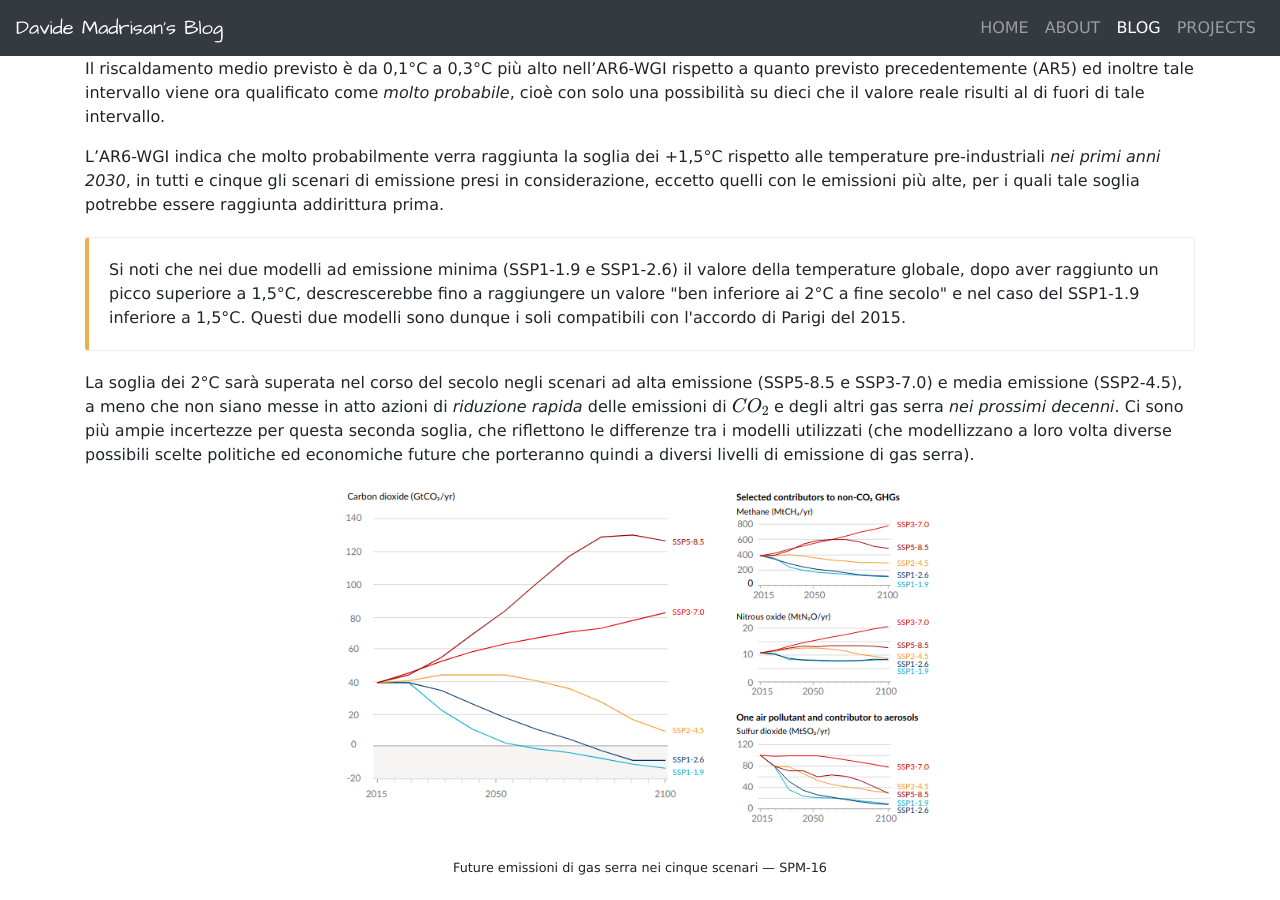
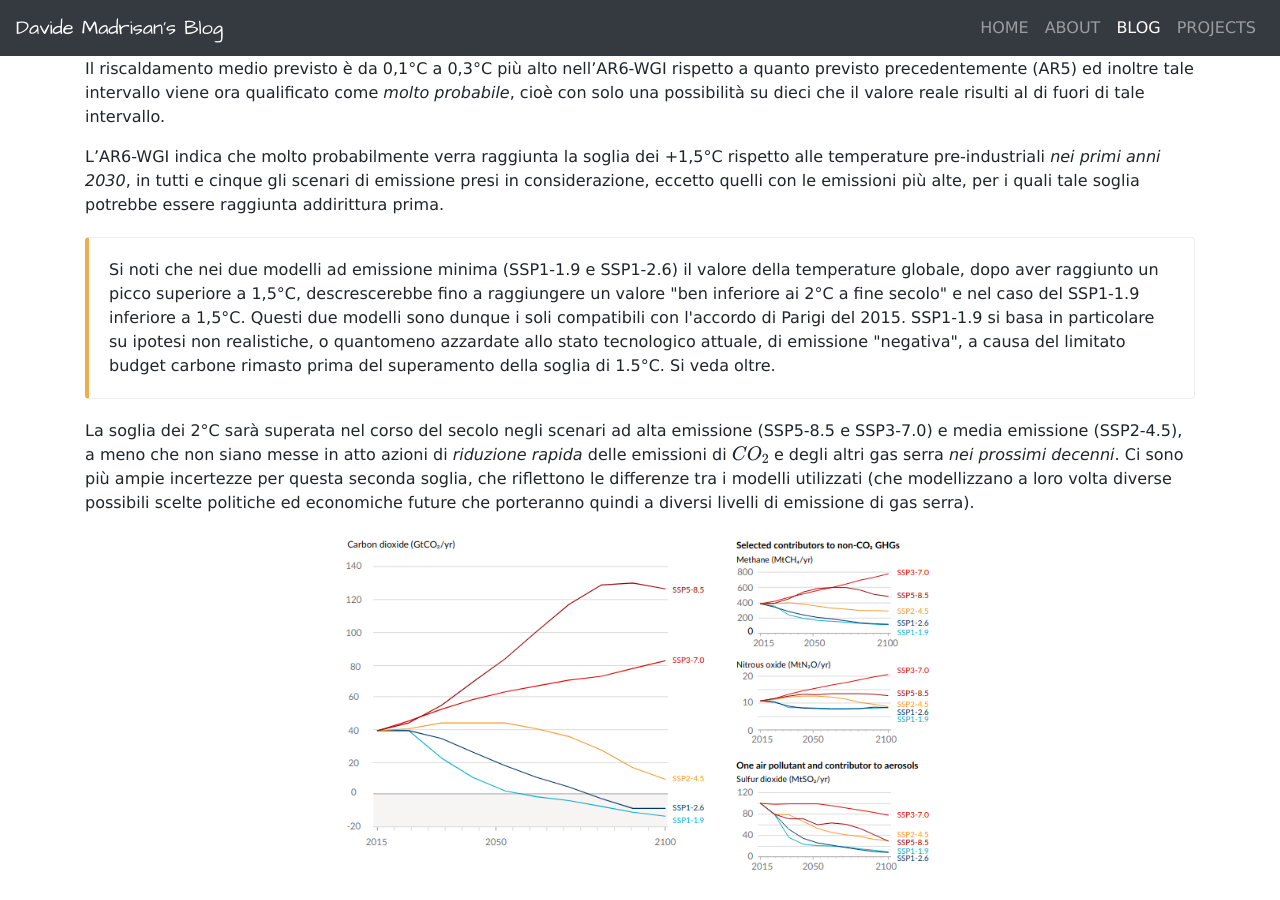
Before and after one commit to madrisan/madrisan.github.io, a Jekyll site: the page built from _posts/2021-08-09-ipcc-sixth-assessment-report.md, in a window 1280 px wide and 900 px high, scrolled down 2123 px. Built offline with Jekyll 4.4.1, drawn with Linux system fonts in a browser that asks for light colours; nearby versions of some CDN libraries; formulas are drawn with MathJax 3.

Commit message:
Add a note about SSP1-1.9 and nagative emissions
Signed-off-by: Davide Madrisan <davide.madrisan@gmail.com>

```diff
--- a/_posts/2021-08-09-ipcc-sixth-assessment-report.md
+++ b/_posts/2021-08-09-ipcc-sixth-assessment-report.md
@@ -124,6 +124,10 @@ Si noti che nei due modelli ad emissione minima (SSP1-1.9 e SSP1-2.6) il valore
 globale, dopo aver raggiunto un picco superiore a 1,5°C, descrescerebbe fino a raggiungere un valore
 "ben inferiore ai 2°C a fine secolo" e nel caso del SSP1-1.9 inferiore a 1,5°C.
 Questi due modelli sono dunque i soli compatibili con l'accordo di Parigi del 2015.
+SSP1-1.9 si basa in particolare su ipotesi non realistiche, o quantomeno azzardate allo stato
+tecnologico attuale, di emissione "negativa", a causa del limitato budget carbone rimasto prima del
+superamento della soglia di 1.5°C.
+Si veda oltre.
 </p>
 </div>
 
```
